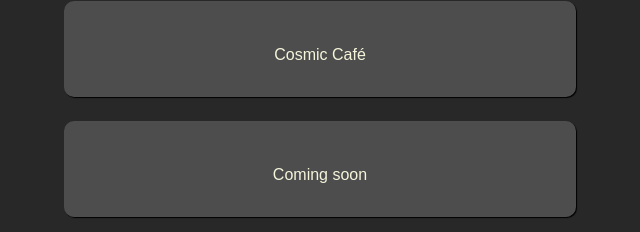
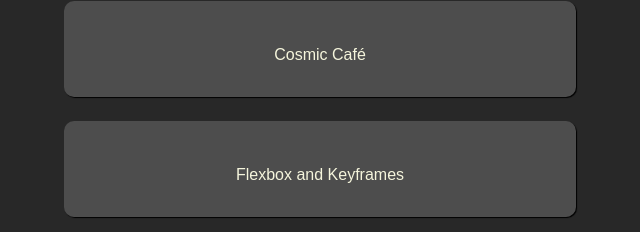
Before and after one commit to Martensven/School, a plain HTML site: page index.html in a window 1280 px wide. Shown: the part 547-779 px from the top of the page, 320-960 px from the left. Drawn offline with Linux system fonts and the light colour scheme.

Commit message:
Added link to project

```diff
--- a/index.html
+++ b/index.html
@@ -28,7 +28,7 @@
             <br>
             <a class="text" href="CSS-Bootcamp\Cosmic\cosmic.html">Cosmic Café</a>
             <br>
-            <a class="text" href="">Coming soon</a>
+            <a class="text" href="flexbox-exercise-main\index.html">Flexbox and Keyframes</a>
             <br>
             <a class="text" href="">Coming soon</a>
 
```
